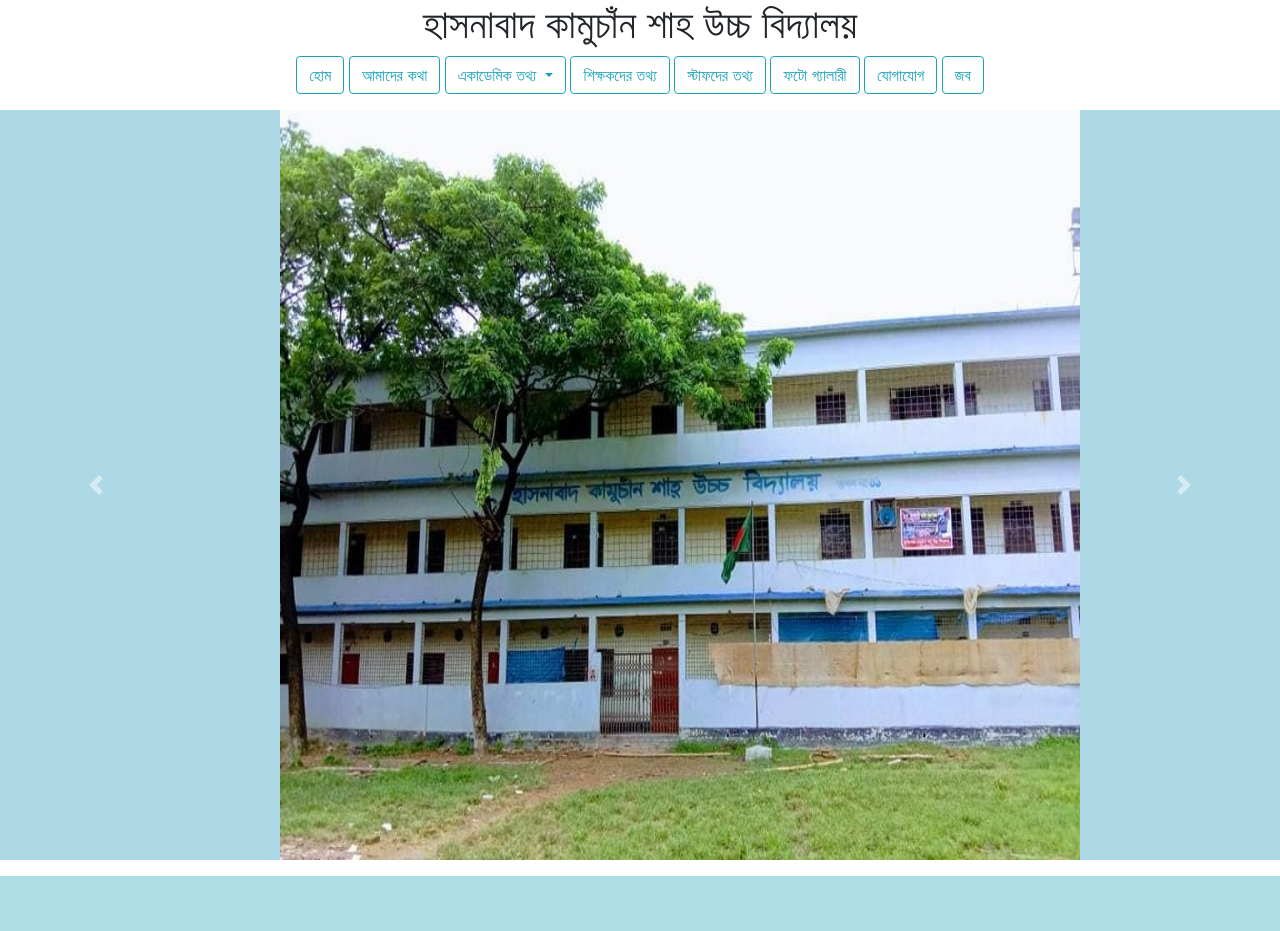
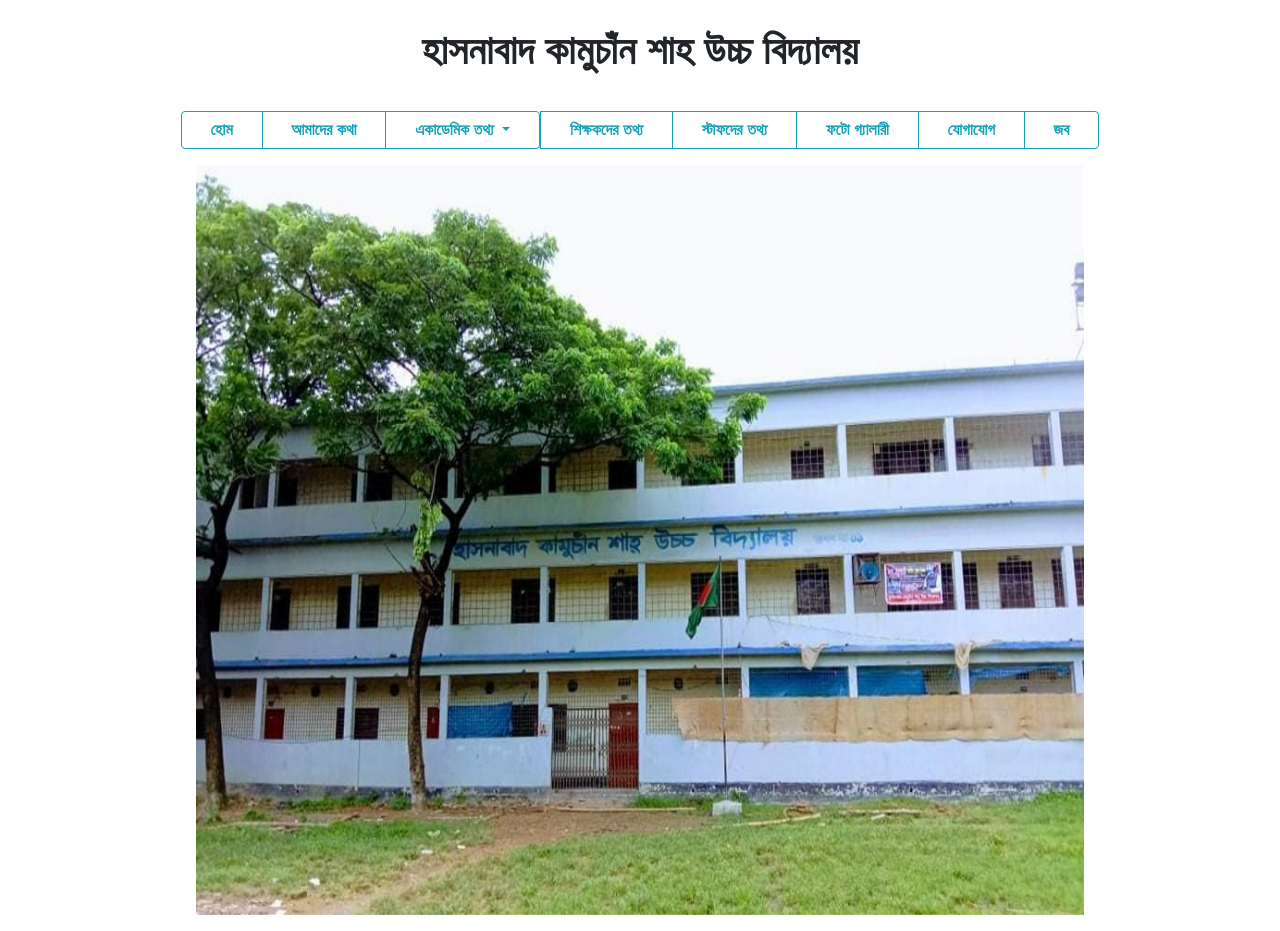
Before and after one commit to NSU-FA20-CSE299-3/Group06, a Django app: page /portal/ in a window 1280 px wide. Before the commit the page ends 876 px from the top, so only its background shows below. Run offline with Django 3.2, Linux system fonts and the light colour scheme; some libraries are stand-ins or nearby versions.

Commit message:
Enhancement: #20
We inherited basic.html to our home page and make our code more short and specific.

```diff
--- a/Code/portal/templates/portal/basic.html
+++ b/Code/portal/templates/portal/basic.html
@@ -75,7 +75,7 @@
   </div>
 
 
-
+{% block body %} {% endblock %}
 
     <!-- Optional JavaScript -->
     <!-- jQuery first, then Popper.js, then Bootstrap JS -->
--- a/Code/portal/templates/portal/home.html
+++ b/Code/portal/templates/portal/home.html
@@ -1,74 +1,13 @@
-<!doctype html>
-<html lang="en">
-  <head>
-    <!-- Required meta tags -->
-    <meta charset="utf-8">
-    <meta name="viewport" content="width=device-width, initial-scale=1, shrink-to-fit=no">
+{%  extends 'portal/basic.html' %} <! -- Imported CSS and Bootstrap design from basic.html  -- >
+{% block title %} হোম {% endblock %}
 
 
-    <!-- Bootstrap CSS -->
-    <link rel="stylesheet" href="https://maxcdn.bootstrapcdn.com/bootstrap/4.0.0/css/bootstrap.min.css" integrity="sha384-Gn5384xqQ1aoWXA+058RXPxPg6fy4IWvTNh0E263XmFcJlSAwiGgFAW/dAiS6JXm" crossorigin="anonymous">
+  <! --Body Start  -- >
 
-    <title>Portal</title>
-      <! -- CSS design Start  -- >
-<style>
- .carousel-item{
- padding-right: -40px;
-     padding-left:280px ;
-     background-color: lightblue;
- }
-.SchoolNameOnTop{
-
-    background-color: #ffffff;
-     text-align: center;
-    font-family:;
-}
-.topbutton{
-    background: #ffffff;
-    text-align: center;
-}
-
-.dropdown-menu{
-    a:hover;background: #17a2b8;
-    background: white;
-}
-
-
-</style>
-
-
-
-  </head>
-
-  <! --Body Start  -- >
-  <body>
-  <div class="SchoolNameOnTop">
-    <h1> হাসনাবাদ কামুচাঁন শাহ উচ্চ বিদ্যালয় </h1>
-     </div>
-
-<div class="topbutton">
-
-   <button type="button" class="btn btn-outline-info">হোম</button>
-<button type="button" class="btn btn-outline-info">আমাদের কথা</button>
-<a class="btn btn-outline-info dropdown-toggle" href="#" role="button" id="dropdownMenuLink" data-toggle="dropdown" aria-haspopup="true" aria-expanded="false"> একাডেমিক তথ্য </a>
-  <div class="dropdown-menu" aria-labelledby="dropdownMenuLink">
-    <a class="dropdown-item" href="#">পাঠ্যক্রম</a>
-    <a class="dropdown-item" href="#">ক্লাস রুটিন</a>
-    <a class="dropdown-item" href="#">পরীক্ষার রুটিন</a>
-  </div>
-<button type="button" class="btn  btn-outline-info">শিক্ষকদের তথ্য</button>
-<button type="button" class="btn  btn-outline-info">স্টাফদের তথ্য</button>
-<button type="button" class="btn btn-outline-info">ফটো গ্যালারী</button>
-<button type="button" class="btn btn-outline-info">যোগাযোগ</button>
-<button type="button" class="btn btn-outline-info">জব</button>
-
- </div>
-
-
-
-
+{% block body %}
 
      {% load static %}
+    <div class="container">
 
     <div id="carouselExampleControls" class="carousel slide my-3" data-ride="carousel">
   <div class="carousel-inner">
@@ -91,11 +30,6 @@
     <span class="sr-only">Next</span>
   </a>
 </div>
+     </div>
 
-    <!-- Optional JavaScript -->
-    <!-- jQuery first, then Popper.js, then Bootstrap JS -->
-    <script src="https://code.jquery.com/jquery-3.2.1.slim.min.js" integrity="sha384-KJ3o2DKtIkvYIK3UENzmM7KCkRr/rE9/Qpg6aAZGJwFDMVNA/GpGFF93hXpG5KkN" crossorigin="anonymous"></script>
-    <script src="https://cdnjs.cloudflare.com/ajax/libs/popper.js/1.12.9/umd/popper.min.js" integrity="sha384-ApNbgh9B+Y1QKtv3Rn7W3mgPxhU9K/ScQsAP7hUibX39j7fakFPskvXusvfa0b4Q" crossorigin="anonymous"></script>
-    <script src="https://maxcdn.bootstrapcdn.com/bootstrap/4.0.0/js/bootstrap.min.js" integrity="sha384-JZR6Spejh4U02d8jOt6vLEHfe/JQGiRRSQQxSfFWpi1MquVdAyjUar5+76PVCmYl" crossorigin="anonymous"></script>
-  </body>
-</html>
+{% endblock %}
```
